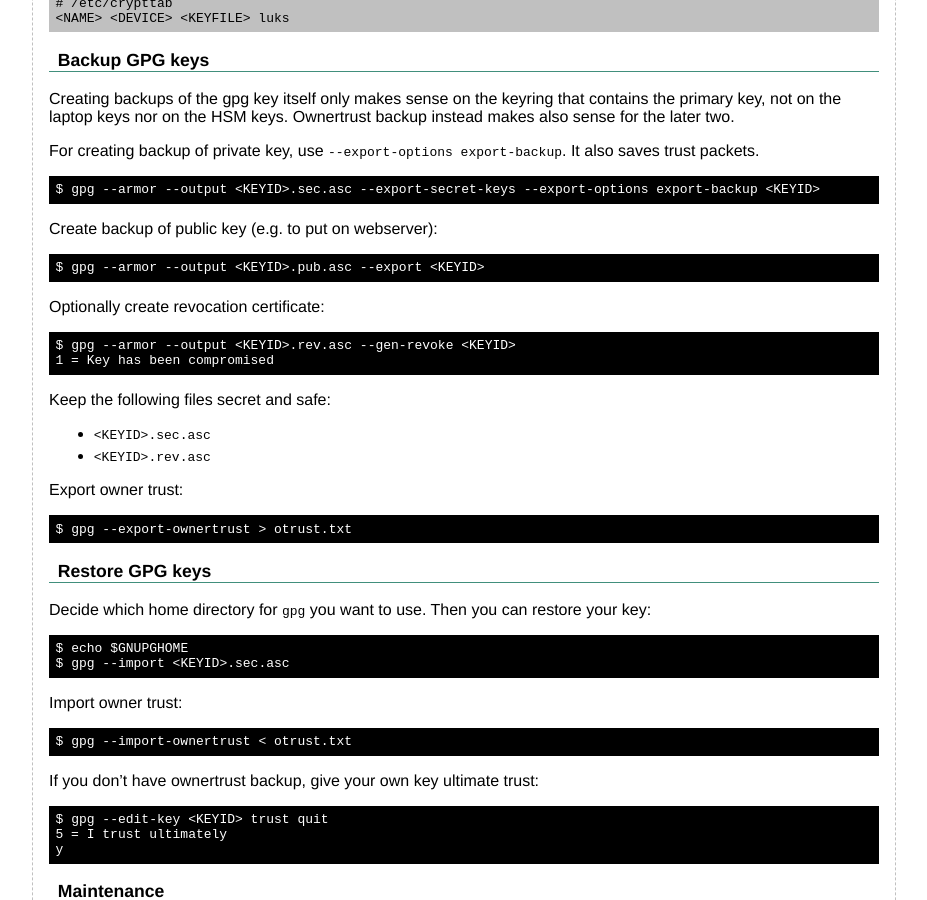
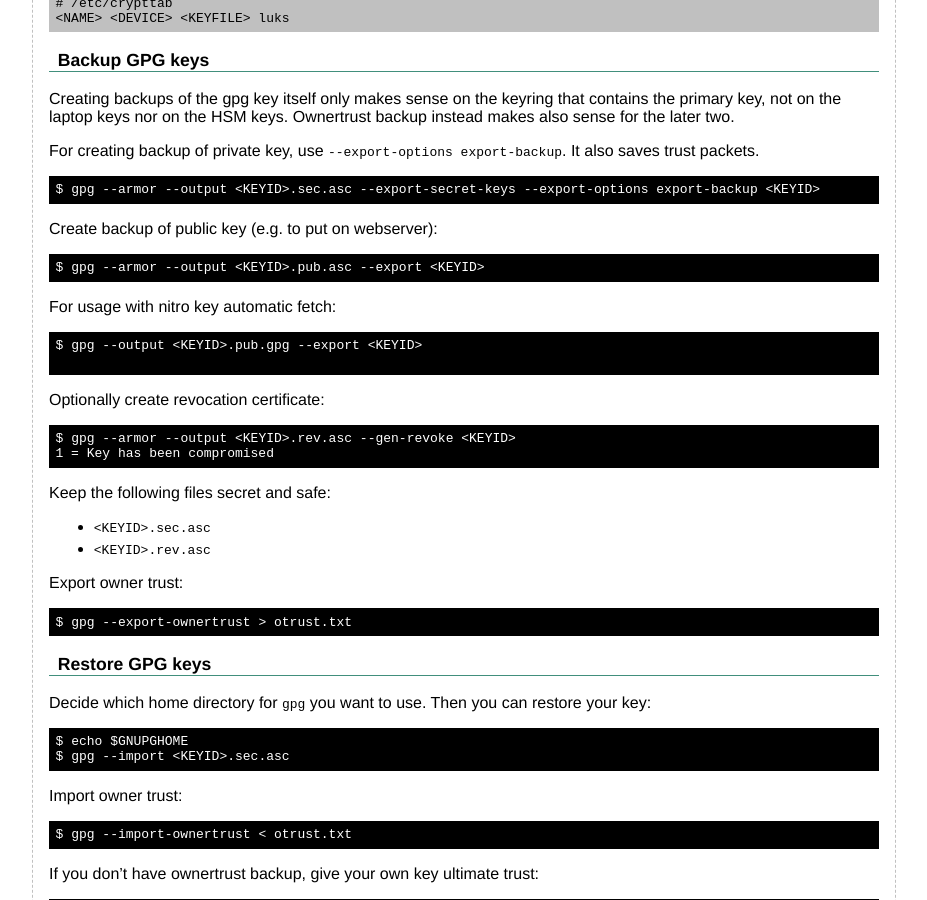
Before and after one commit to flyinggreenfrog/flyinggreenfrog.github.io, a Jekyll site: the page built from knowledgebase/gpg.md, in a window 1280 px wide and 900 px high, scrolled down 10662 px. Shown: the whole window, without its empty margins (176-1103 px from the left). Built offline with Jekyll 4.4.1, drawn with Linux system fonts in a browser that asks for light colours.

Commit message:
Work on knowledgebase gpg.

````diff
--- a/knowledgebase/gpg.md
+++ b/knowledgebase/gpg.md
@@ -722,6 +722,13 @@ Create backup of public key (e.g. to put on webserver):
 $ gpg --armor --output <KEYID>.pub.asc --export <KEYID>
 ```
 
+For usage with nitro key automatic fetch:
+
+```console
+$ gpg --output <KEYID>.pub.gpg --export <KEYID>
+
+```
+
 Optionally create revocation certificate:
 
 ```console
````
Also changed, not shown: other parts of knowledgebase/gpg.md (+1 -1 lines).
